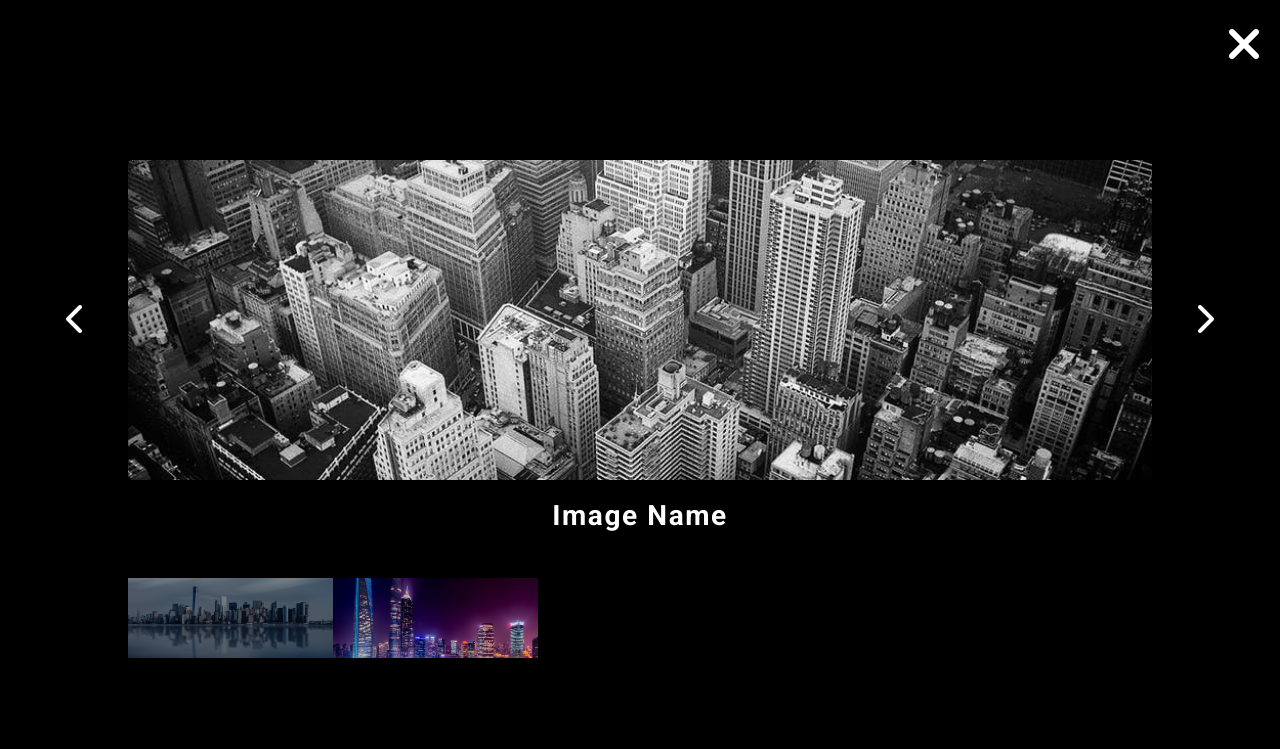
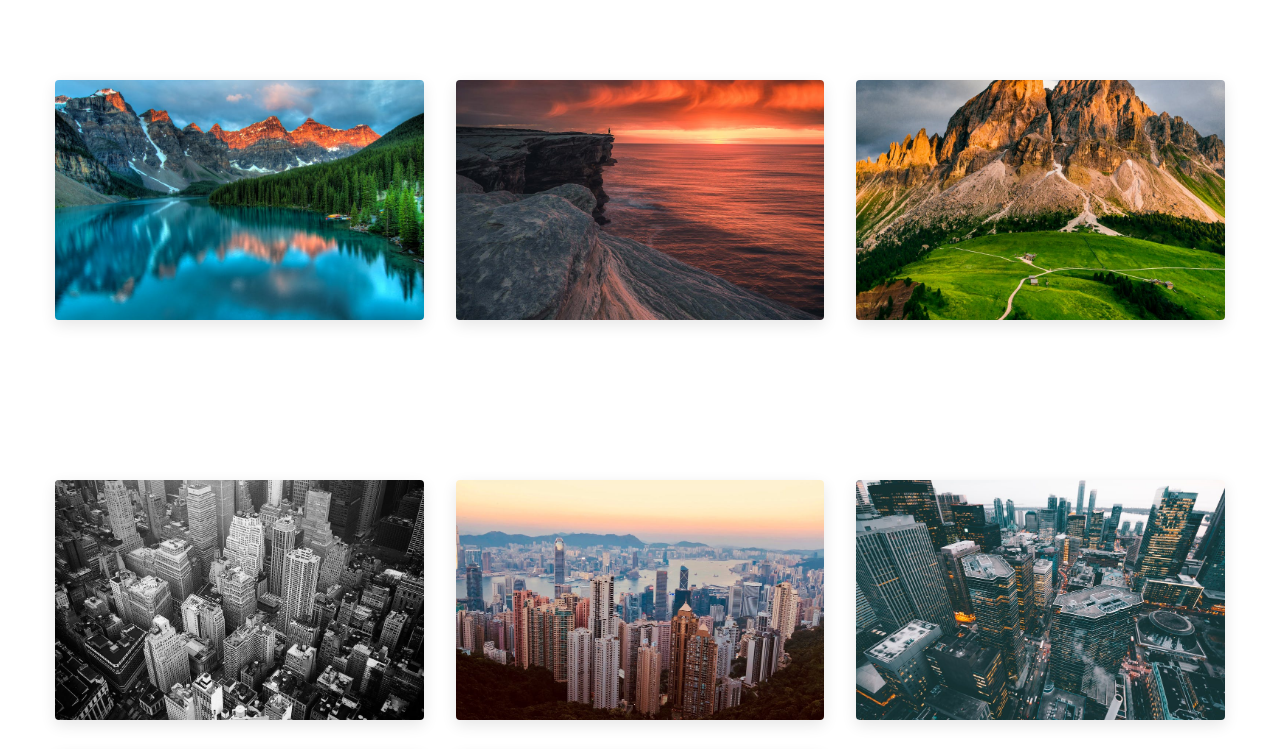
Before and after one commit to aniebietafia/JavaScript-Projects, a plain HTML site: page OOP Projects/photo-gallery/index.html in a window 1280 px wide. Shown: the top 749 px of the page. Drawn offline with nearby package versions, Linux system fonts and the light colour scheme.

Commit message:
photo gallery project html file

```diff
--- a/OOP Projects/photo-gallery/index.html
+++ b/OOP Projects/photo-gallery/index.html
@@ -26,7 +26,7 @@
     </section>
 
     <!-- modal -->
-    <div class="modal open">
+    <div class="modal">
       <button class="close-btn">
         <i class="fas fa-times"></i>
       </button>
```
